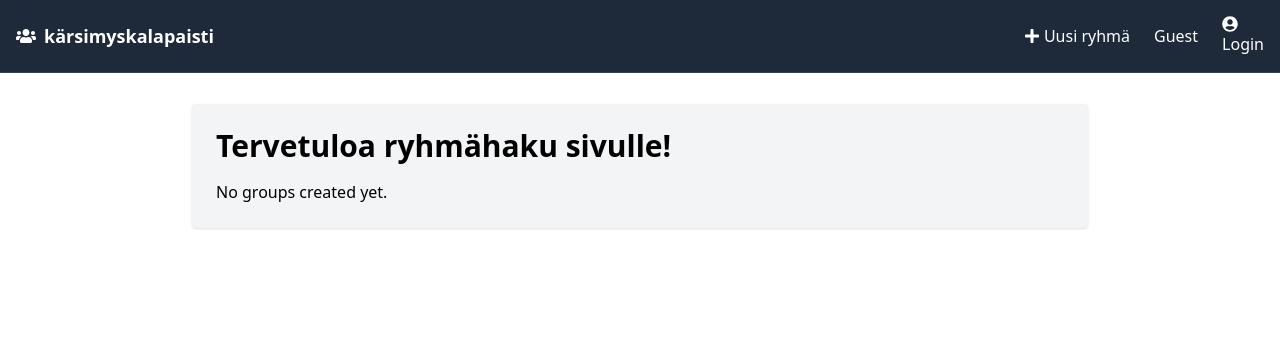
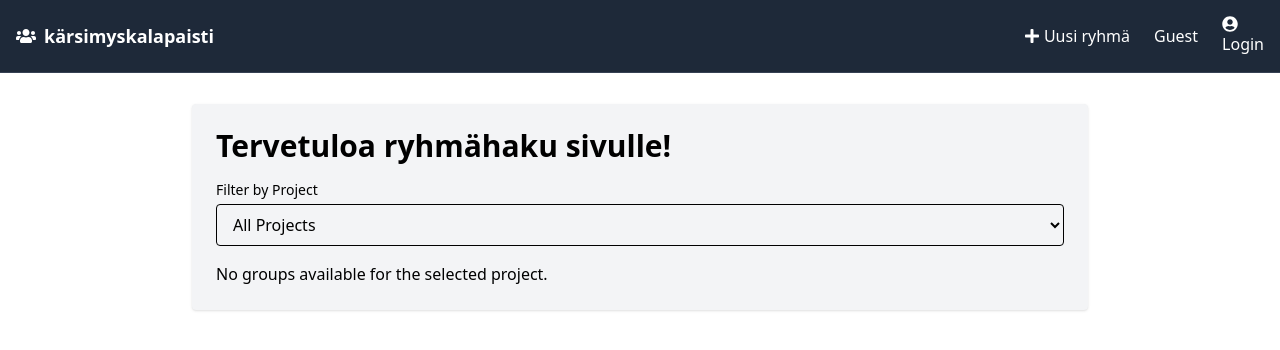
Before and after one commit to Mrtupu/Projecti-sein-sovellus-front-end-, a React (Vite) app in the folder frontend/: page / in a window 1280 px wide. Shown: the top 350 px of the page. Built offline with nearby package versions, Linux system fonts and the light colour scheme.

Commit message:
ryhmien lajittelu projektin mukaan

```diff
--- a/frontend/src/App.jsx
+++ b/frontend/src/App.jsx
@@ -1,5 +1,5 @@
+import React, { useState, useEffect } from 'react';
 import { BrowserRouter as Router, Routes, Route } from 'react-router-dom';
-import { useState, useEffect } from 'react';
 import Navbar from './components/Navbar';
 import HomePage from './pages/HomePage';
 import GroupCreator from './pages/GroupCreator';
@@ -8,6 +8,12 @@ import GroupDetails from './pages/GroupDetails';
 const App = () => {
   const [groups, setGroups] = useState([]);
   const [currentUser, setCurrentUser] = useState('Guest');
+  const projects = [
+    'Python Ryhmätyö',
+    'Javascript Canvas API',
+    'Ohjelmointi-tutkinnonosan näyttö',
+    'Ohjelmistokehittäjänä toiminen näyttö',
+  ];
 
   useEffect(() => {
     const storedUser = localStorage.getItem('currentUser');
@@ -34,11 +40,10 @@ const App = () => {
     <Router>
       <div className="min-h-screen flex flex-col">
         <Navbar currentUser={currentUser} setCurrentUser={setCurrentUser} />
-
         <main className="flex-1 p-16">
           <Routes>
-            <Route path="/" element={<HomePage groups={groups} />} />
-            <Route path="/create" element={<GroupCreator addGroup={addGroup} />} />
+            <Route path="/" element={<HomePage groups={groups} projects={projects} />} />
+            <Route path="/create" element={<GroupCreator addGroup={addGroup} projects={projects} />} />
             <Route
               path="/groups/:id"
               element={<GroupDetails groups={groups} currentUser={currentUser} joinGroup={joinGroup} />}
--- a/frontend/src/pages/GroupCreator.jsx
+++ b/frontend/src/pages/GroupCreator.jsx
@@ -1,20 +1,23 @@
 import React, { useState } from 'react';
 import { useNavigate } from 'react-router-dom';
 
-const GroupCreator = ({ addGroup }) => {
+const GroupCreator = ({ addGroup, projects }) => {
   const [name, setName] = useState('');
   const [description, setDescription] = useState('');
   const [date, setDate] = useState('');
+  const [project, setProject] = useState('');
   const navigate = useNavigate();
 
   const handleSubmit = (e) => {
     e.preventDefault();
+    const newGroup = { name, description, date, project };
+    addGroup(newGroup);
 
-    const newGroup = { name, description, date };
-    addGroup(newGroup);
     setName('');
     setDescription('');
     setDate('');
+    setProject('');
+
     navigate('/');
   };
 
@@ -53,6 +56,24 @@ const GroupCreator = ({ addGroup }) => {
             required
           />
         </div>
+        <div>
+          <label className="block text-sm font-medium mb-1">Select Project</label>
+          <select
+            value={project}
+            onChange={(e) => setProject(e.target.value)}
+            className="w-full px-3 py-2 border rounded"
+            required
+          >
+          <option value="" disabled>
+            Select a project
+          </option>
+          {projects.map((proj, index) => (
+          <option key={index} value={proj}>
+            {proj}
+          </option>
+          ))}
+          </select>
+        </div>
         <button
           type="submit"
           className="w-full bg-blue-500 text-white py-2 rounded hover:bg-blue-600"
--- a/frontend/src/pages/GroupDetails.jsx
+++ b/frontend/src/pages/GroupDetails.jsx
@@ -15,19 +15,26 @@ const GroupDetails = ({ groups, currentUser, joinGroup }) => {
     }
   };
 
+  const isMember = group.members.includes(currentUser);
+
   return (
     <div className="max-w-4xl mx-auto mt-10 p-6 bg-gray-100 rounded shadow">
       <h1 className="text-2xl font-bold mb-4">{group.name}</h1>
       <p>{group.description}</p>
       <p className="text-sm text-gray-500">Date: {group.date}</p>
 
+      {!isMember ? (
         <button
           onClick={() => joinGroup(id)}
           className="mt-4 bg-blue-500 text-white px-4 py-2 rounded hover:bg-blue-600"
         >
           Join Group
         </button>
+      ) : (
+        <p className="mt-4 text-green-600 font-bold">You are a member of this group!</p>
+      )}
 
+      {isMember && (
         <div className="mt-6">
           <h2 className="text-xl font-bold mb-2">Chatroom</h2>
           <div className="p-4 bg-white rounded shadow mb-4 h-64 overflow-y-auto">
@@ -50,6 +57,7 @@ const GroupDetails = ({ groups, currentUser, joinGroup }) => {
             </button>
           </form>
         </div>
+      )}
 
       <div className="mt-6">
         <h2 className="text-xl font-bold mb-2">Members</h2>
--- a/frontend/src/pages/HomePage.jsx
+++ b/frontend/src/pages/HomePage.jsx
@@ -1,20 +1,43 @@
+import { useState } from 'react';
 import { Link } from 'react-router-dom';
 
-const HomePage = ({ groups }) => {
+const HomePage = ({ groups, projects }) => {
+  const [selectedProject, setSelectedProject] = useState('');
+
+  const filteredGroups = selectedProject
+    ? groups.filter((group) => group.project === selectedProject)
+    : groups;
+
   return (
     <div className="max-w-4xl mx-auto mt-10 p-6 bg-gray-100 rounded shadow">
       <h1 className="text-3xl font-bold mb-4">Tervetuloa ryhmähaku sivulle!</h1>
-      {groups.length === 0 ? (
-        <p>No groups created yet.</p>
+      <div className="mb-4">
+        <label className="block text-sm font-medium mb-1">Filter by Project</label>
+        <select
+          value={selectedProject}
+          onChange={(e) => setSelectedProject(e.target.value)}
+          className="w-full px-3 py-2 border rounded"
+        >
+          <option value="">All Projects</option>
+          {projects.map((proj, index) => (
+            <option key={index} value={proj}>
+              {proj}
+            </option>
+          ))}
+        </select>
+      </div>
+      {filteredGroups.length === 0 ? (
+        <p>No groups available for the selected project.</p>
       ) : (
         <ul className="space-y-4">
-          {groups.map((group, index) => (
+          {filteredGroups.map((group, index) => (
             <li key={index} className="p-4 bg-white rounded shadow">
               <Link to={`/groups/${index}`} className="text-xl font-bold text-blue-500 hover:underline">
                 {group.name}
               </Link>
               <p>{group.description}</p>
               <p className="text-sm text-gray-500">Date: {group.date}</p>
+              <p className="text-sm text-gray-500">Project: {group.project}</p>
             </li>
           ))}
         </ul>
```
Lines whose indentation alone changed are shown as unchanged.
